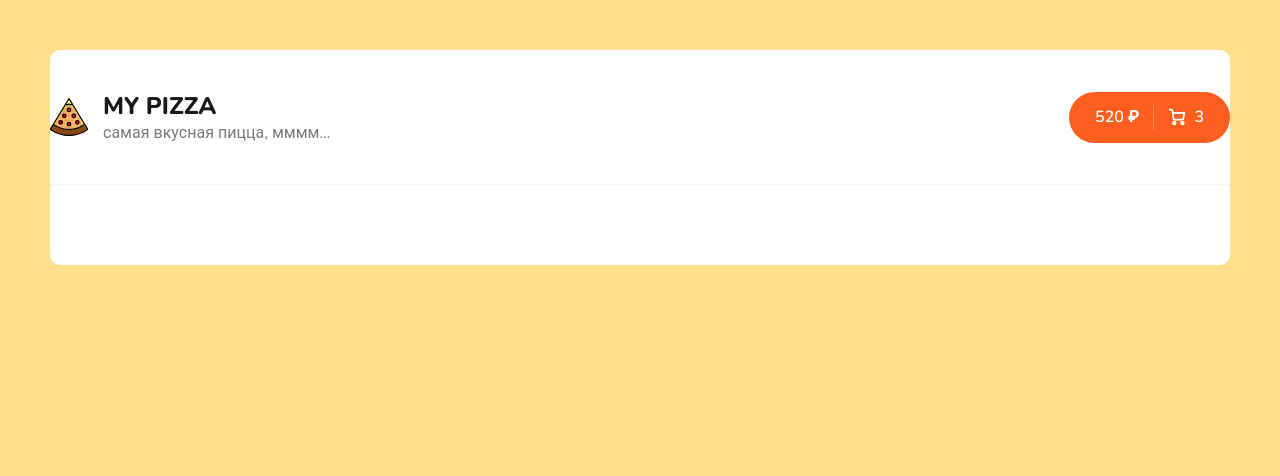
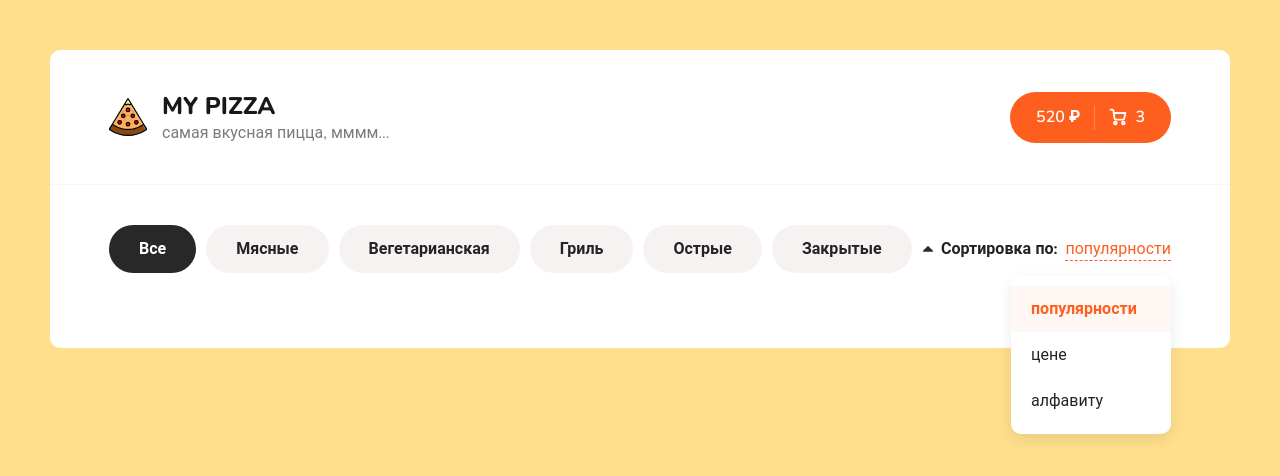
Before and after one commit to Kuban23/pizza_react_typescript, a React (Create React App) app: page / in a window 1280 px wide. Shown: the top 476 px of the page. Built offline with nearby package versions, Linux system fonts and the light colour scheme.

Commit message:
feat: сверстал категории и сортировку пицц

```diff
--- a/package.json
+++ b/package.json
@@ -2,6 +2,7 @@
   "name": "pizza_react_typescript",
   "version": "0.1.0",
   "private": true,
+  "homepage": "https://kuban23.github.io/pizza_react_typescript/",
   "dependencies": {
     "@testing-library/jest-dom": "^5.16.5",
     "@testing-library/react": "^13.4.0",
@@ -13,6 +14,8 @@
     "web-vitals": "^2.1.4"
   },
   "scripts": {
+   "predeploy": "npm run build",
+    "deploy": "gh-pages -d build",
     "start": "react-scripts start",
     "build": "react-scripts build",
     "test": "react-scripts test",
--- a/src/App.js
+++ b/src/App.js
@@ -59,9 +59,44 @@ function App() {
          <div className="content">
             <div className="container">
                <div className="content__top">
-                 {/* категирии пиц */}
-
+                 {/* категирии пицц */}
+                 <div class="categories">
+              <ul>
+                <li class="active">Все</li>
+                <li>Мясные</li>
+                <li>Вегетарианская</li>
+                <li>Гриль</li>
+                <li>Острые</li>
+                <li>Закрытые</li>
+              </ul>
+            </div>
                   {/* сортировка */}
+                  <div class="sort">
+              <div class="sort__label">
+                <svg
+                  width="10"
+                  height="6"
+                  viewBox="0 0 10 6"
+                  fill="none"
+                  xmlns="http://www.w3.org/2000/svg"
+                >
+                  <path
+                    d="M10 5C10 5.16927 9.93815 5.31576 9.81445 5.43945C9.69075 5.56315 9.54427 5.625 9.375 5.625H0.625C0.455729 5.625 0.309245 5.56315 0.185547 5.43945C0.061849 5.31576 0 5.16927 0 5C0 4.83073 0.061849 4.68424 0.185547 4.56055L4.56055 0.185547C4.68424 0.061849 4.83073 0 5 0C5.16927 0 5.31576 0.061849 5.43945 0.185547L9.81445 4.56055C9.93815 4.68424 10 4.83073 10 5Z"
+                    fill="#2C2C2C"
+                  />
+                </svg>
+                <b>Сортировка по:</b>
+                <span>популярности</span>
+              </div>
+              <div class="sort__popup">
+                <ul>
+                  <li class="active">популярности</li>
+                  <li>цене</li>
+                  <li>алфавиту</li>
+                </ul>
+              </div>
+            </div>
+          </div>
 
                </div>
                <h2 className="content__title"></h2>
@@ -73,7 +108,7 @@ function App() {
                </div>
             </div>
          </div>
-      </div>
+
    );
 }
 
--- a/src/scss/app.scss
+++ b/src/scss/app.scss
@@ -1,4 +1,3 @@
-
 @import './variables';
 @import './libs/normalize';
 @import './components/all';
@@ -16,7 +15,36 @@ body {
    max-width: 1400px;
 }
 
+.container {
+   width: $container-width;
+   margin: 0 auto;
+
+   &--cart {
+      max-width: 820px;
+      margin: 90px auto;
+
+      .content__title {
+         margin: 0;
+      }
+   }
+}
+
 .content {
    padding: 40px 0;
 
+   &__title {
+      margin: 35px 0;
+   }
+
+   &__items {
+      display: flex;
+      flex-wrap: wrap;
+      justify-content: space-between;
+   }
+
+   &__top {
+      display: flex;
+      align-items: center;
+      justify-content: space-between;
+   }
 }
--- a/src/scss/components/_all.scss
+++ b/src/scss/components/_all.scss
@@ -1,2 +1,4 @@
 @import './header';
 @import './button';
+@import './categories';
+@import './sort';
--- a/src/scss/components/_button.scss
+++ b/src/scss/components/_button.scss
@@ -28,64 +28,6 @@
     background-color: darken($orange, 8%);
   }
 
-  // &:active {
-  //   background-color: darken($orange, 12%);
-  //   transform: translateY(1px);
-  // }
-
-  // &--circle {
-  //   display: flex;
-  //   align-items: center;
-  //   justify-content: center;
-  //   width: 32px;
-  //   height: 32px;
-  //   min-width: 32px;
-  //   padding: 0;
-  //   border-width: 2px;
-  // }
-
-  // &--black {
-  //   background-color: $black;
-
-  //   &:hover,
-  //   &:active {
-  //     background-color: lighten($color: $black, $amount: 10);
-  //   }
-  // }
-
-  // &--outline {
-  //   background-color: #fff;
-  //   border-color: $orange;
-  //   &,
-  //   span {
-  //     color: $orange;
-  //   }
-
-  //   svg {
-  //     path {
-  //       fill: $orange;
-  //     }
-  //   }
-
-  //   &:hover {
-  //     background-color: $orange;
-
-  //     &,
-  //     span {
-  //       color: #fff;
-  //     }
-
-  //     svg {
-  //       path {
-  //         fill: #fff;
-  //       }
-  //     }
-  //   }
-
-  //   &:active {
-  //     background-color: darken($orange, 8%);
-  //   }
-  // }
 
   &__delimiter {
     width: 1px;
@@ -95,41 +37,7 @@
     margin-right: 14px;
   }
 
-  // &--add {
-  //   svg {
-  //     margin-right: 2px;
-  //   }
-
-  //   span {
-  //     font-weight: 600;
-  //     font-size: 16px;
-  //   }
-
-  //   &:hover {
-  //     i {
-  //       background-color: #fff;
-  //       color: $orange;
-  //     }
-  //   }
-
-  //   i {
-  //     display: inline-block;
-  //     border-radius: 30px;
-  //     background-color: $orange;
-  //     color: #fff;
-  //     font-weight: 600;
-  //     width: 22px;
-  //     height: 22px;
-  //     font-style: normal;
-  //     font-size: 13px;
-  //     line-height: 22px;
-  //     position: relative;
-  //     top: -1px;
-  //     left: 3px;
-  //   }
-  // }
-
-  &--cart {
+    &--cart {
     display: flex;
     align-items: center;
     line-height: 23px;
--- /dev/null
+++ b/src/scss/components/_categories.scss
@@ -0,0 +1,31 @@
+@import '../variables';
+
+.categories {
+  ul {
+    display: flex;
+
+    li {
+      background-color: #f6f2f2;
+      padding: 13px 30px;
+      border-radius: 30px;
+      margin-right: 10px;
+      font-weight: bold;
+      cursor: pointer;
+      transition: background-color 0.1s ease-in-out;
+      @include noselect();
+
+      &:hover {
+        background-color: darken(#f6f2f2, 3%);
+      }
+
+      &:active {
+        background-color: darken(#f6f2f2, 10%);
+      }
+
+      &.active {
+        background-color: #282828;
+        color: #fff;
+      }
+    }
+  }
+}
--- /dev/null
+++ b/src/scss/components/_sort.scss
@@ -0,0 +1,53 @@
+@import '../variables';
+
+.sort {
+  position: relative;
+  &__label {
+    display: flex;
+    align-items: center;
+
+    svg {
+      margin-right: 8px;
+    }
+
+    b {
+      margin-right: 8px;
+    }
+
+    span {
+      color: $orange;
+      border-bottom: 1px dashed $orange;
+      cursor: pointer;
+    }
+  }
+
+  &__popup {
+    position: absolute;
+    right: 0;
+    margin-top: 15px;
+    background: #ffffff;
+    box-shadow: 0px 5px 15px rgba(0, 0, 0, 0.09);
+    border-radius: 10px;
+    overflow: hidden;
+    padding: 10px 0;
+    width: 160px;
+
+    ul {
+      overflow: hidden;
+      li {
+        padding: 12px 20px;
+        cursor: pointer;
+
+        &.active,
+        &:hover {
+          background: rgba(254, 95, 30, 0.05);
+        }
+
+        &.active {
+          font-weight: bold;
+          color: $orange;
+        }
+      }
+    }
+  }
+}
```
Also changed, not shown: 1 other file (tests, documents, lock files or other folders).
